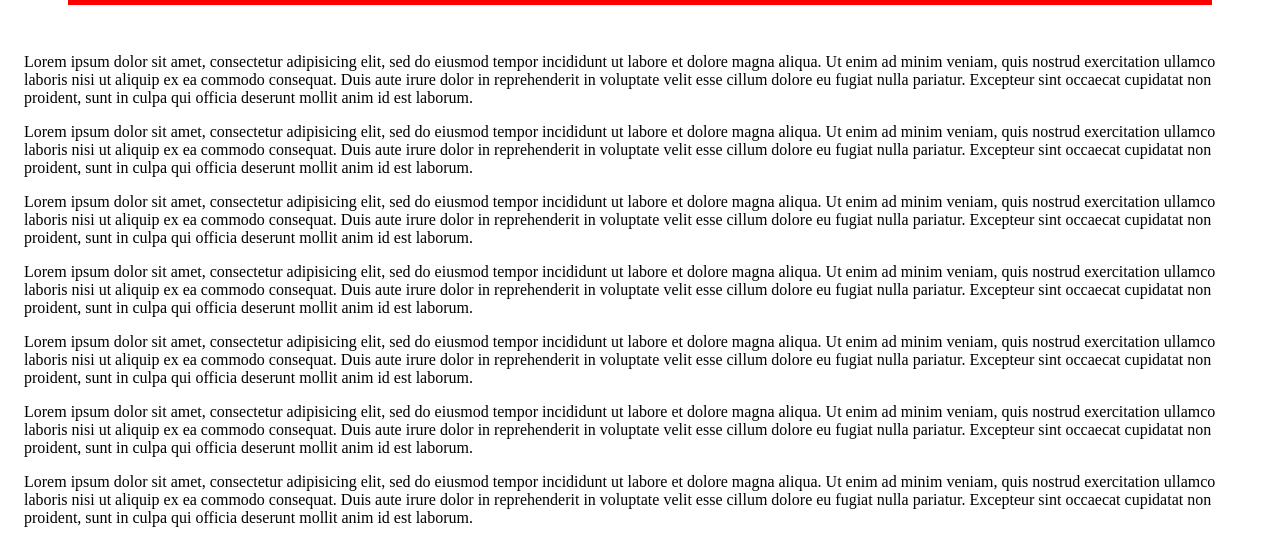
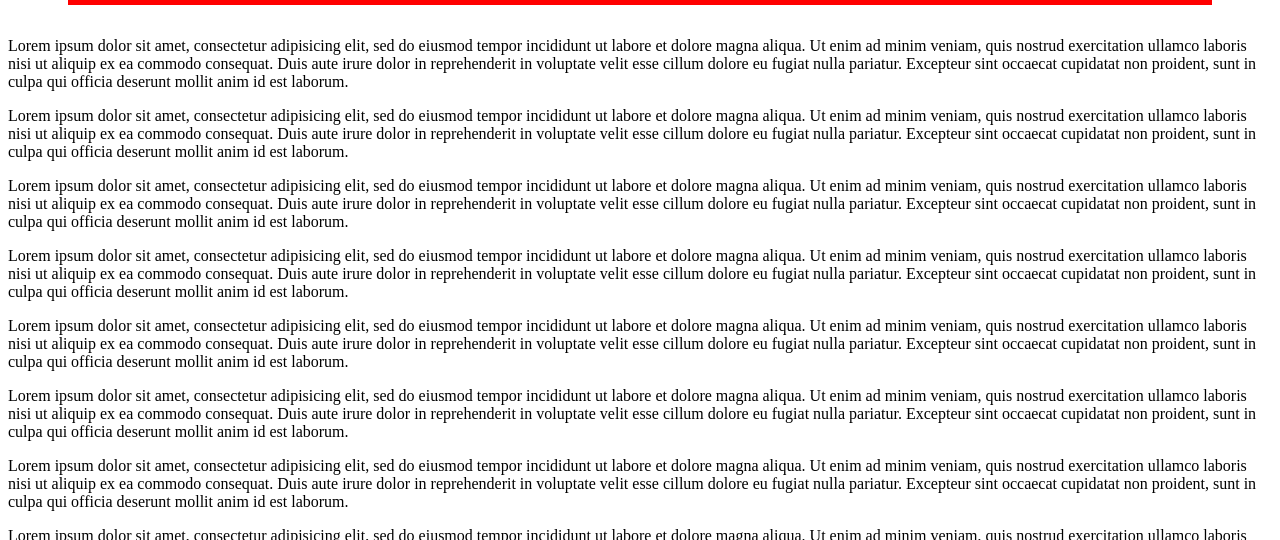
Before and after one commit to notabotjustahuman/gettingpapered, a plain HTML site: page index.html in a window 1280 px wide. Shown: the part 222-762 px from the top of the page. Drawn offline with Linux system fonts and the light colour scheme.

Commit message:
things have gone wrong

```diff
--- a/index.html
+++ b/index.html
@@ -28,7 +28,6 @@
           <li><b><a href="https://www.google.com/contact/" target="_blank">Contact Us</a></b></li>
         </ul>
       </nav>
-    <div class="test">
       <section>
         <p>Lorem ipsum dolor sit amet, consectetur adipisicing elit, sed do eiusmod tempor incididunt ut labore et dolore magna aliqua. Ut enim ad minim veniam, quis nostrud exercitation ullamco laboris nisi ut aliquip ex ea commodo consequat. Duis aute irure dolor in reprehenderit in voluptate velit esse cillum dolore eu fugiat nulla pariatur. Excepteur sint occaecat cupidatat non proident, sunt in culpa qui officia deserunt mollit anim id est laborum.</p>
         <p>Lorem ipsum dolor sit amet, consectetur adipisicing elit, sed do eiusmod tempor incididunt ut labore et dolore magna aliqua. Ut enim ad minim veniam, quis nostrud exercitation ullamco laboris nisi ut aliquip ex ea commodo consequat. Duis aute irure dolor in reprehenderit in voluptate velit esse cillum dolore eu fugiat nulla pariatur. Excepteur sint occaecat cupidatat non proident, sunt in culpa qui officia deserunt mollit anim id est laborum.</p>
@@ -45,7 +44,6 @@
         <p>Lorem ipsum dolor sit amet, consectetur adipisicing elit, sed do eiusmod tempor incididunt ut labore et dolore magna aliqua. Ut enim ad minim veniam, quis nostrud exercitation ullamco laboris nisi ut aliquip ex ea commodo consequat. Duis aute irure dolor in reprehenderit in voluptate velit esse cillum dolore eu fugiat nulla pariatur. Excepteur sint occaecat cupidatat non proident, sunt in culpa qui officia deserunt mollit anim id est laborum.</p>
         <p>Lorem ipsum dolor sit amet, consectetur adipisicing elit, sed do eiusmod tempor incididunt ut labore et dolore magna aliqua. Ut enim ad minim veniam, quis nostrud exercitation ullamco laboris nisi ut aliquip ex ea commodo consequat. Duis aute irure dolor in reprehenderit in voluptate velit esse cillum dolore eu fugiat nulla pariatur. Excepteur sint occaecat cupidatat non proident, sunt in culpa qui officia deserunt mollit anim id est laborum.</p>
       </section>
-    </div>
     <script src="main.js" charset="utf-8"></script>
   </body>
 </html>
```
